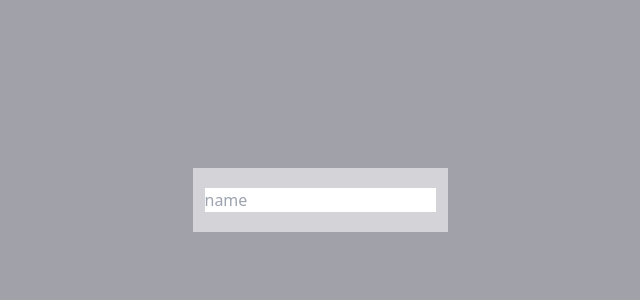
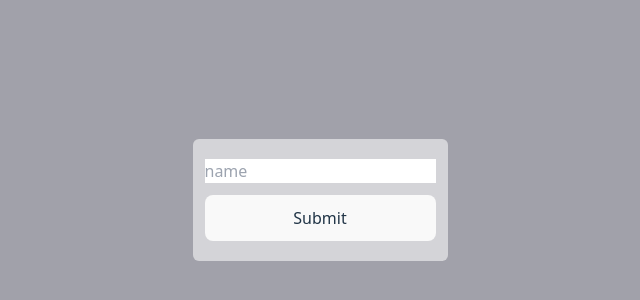
Before and after one commit to Anant23452/React-js-, a React (Vite) app in the folder React/: page / in a window 1280 px wide. Shown: the part 200-500 px from the top of the page, without its empty margins (320-960 px from the left). Built offline with nearby package versions, Linux system fonts and the light colour scheme.

Commit message:
submit form

```diff
--- a/React/src/Component/Form.jsx
+++ b/React/src/Component/Form.jsx
@@ -20,8 +20,9 @@ import React from 'react'
 
 function Form() {
   return (
-    <div className='bg-zinc-300 py-5 px-3'>
+    <div className='bg-zinc-300 py-5 px-3 flex flex-col gap-3 rounded-md'>
         <input type="Name" placeholder='name' />
+        <button>Submit</button>
     </div>
   )
 }
```
